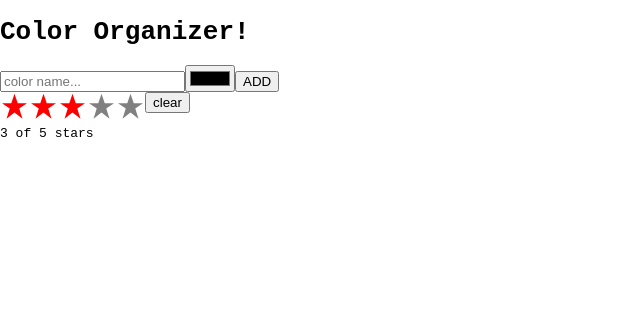
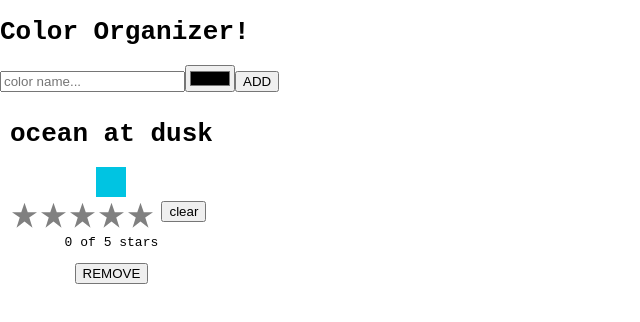
Before and after one commit to pmatsinopoulos/react-color-organizer, a React (Create React App) app: page / in a window 1280 px wide. Shown: the top 322 px of the page, without its empty margins (0-640 px from the left). Built offline with nearby package versions, Linux system fonts and the light colour scheme.

Commit message:
Add colors and remove colors.

```diff
--- a/src/App.css
+++ b/src/App.css
@@ -51,3 +51,17 @@
 .star.selected {
   background-color: red;
 }
+
+.color {
+  min-width: 150px;
+  min-height: 150px;
+  display: inline-block;
+  margin: 10px 10px;
+  text-align: center;
+}
+
+.color-background-container {
+  min-width: 30px;
+  min-height: 30px;
+  display: inline-block;
+}
--- a/src/App.js
+++ b/src/App.js
@@ -1,20 +1,43 @@
 import React, {Component} from 'react';
 import {AddColorForm} from "./AddColorForm";
-import {StarRating} from './StarRating';
+import {ColorList} from './ColorList';
+import {v4} from 'uuid';
 
 class App extends Component {
+  constructor(props) {
+    super(props);
+    this.state = {
+      colors: [{
+        id: v4(),
+        title: "ocean at dusk",
+        color: "#00c4e2",
+        rating: 0
+      }]
+    };
+    this.newColor = this.newColor.bind(this);
+    this.removeColor = this.removeColor.bind(this);
+  }
+
   // How can our App component have access to the values of the input controls of the form?
   // We can give a callback function to AddColorForm component and let it send us back the
   // values of the input controls as filled in by the user.
 
   newColor(title, color) {
     console.log(`Title is: ${title}, and color is ${color}`);
+    const newState = {colors: [...this.state.colors, {id: v4(), title, color, rating: 0}]};
+    this.setState(newState);
   }
+
+  removeColor(colorIndex) {
+    const newState = {colors: this.state.colors.filter((color, i) => i !== colorIndex)};
+    this.setState(newState);
+  }
+
   render() {
     return(
       <div>
         <AddColorForm onNewColor={this.newColor}/>
-        <StarRating starsSelected={3}/>
+        <ColorList colors={this.state.colors} onRemove={(colorIndex) => this.removeColor(colorIndex)}/>
       </div>
     )
   }
--- /dev/null
+++ b/src/Color.js
@@ -0,0 +1,22 @@
+import React from 'react';
+import {StarRating} from "./StarRating";
+
+const Color = ({color, onRemove=f=>f}) => {
+  return(
+    <div className="color">
+      <h1>{color.title}</h1>
+      <div className="color-background-container"
+        style={{backgroundColor: color.color}}>
+      </div>
+
+      <div>
+        <StarRating starsSelected={color.rating}/>
+      </div>
+      <div>
+        <button onClick={onRemove}>REMOVE</button>
+      </div>
+    </div>
+  )
+};
+
+export {Color};
--- /dev/null
+++ b/src/ColorList.js
@@ -0,0 +1,14 @@
+import React from 'react';
+import {Color} from './Color';
+
+const ColorList = ({colors = [], onRemove = f => f}) => {
+  return(
+    <div className='color-list'>
+      {
+        colors.map((color, i) => <Color key={i} color={color} onRemove={() => onRemove(i)}/>)
+      }
+    </div>
+  )
+};
+
+export {ColorList};
--- a/src/StarRating.js
+++ b/src/StarRating.js
@@ -1,40 +1,16 @@
-import React, {Component} from 'react';
+import React from 'react';
 import {Star} from './Star';
-import {PropTypes} from 'prop-types';
 
-class StarRating extends Component {
-  constructor(props) {
-    super(props);
-    this.state = {
-      starsSelected: props.starsSelected || 0
-    };
-    this.change = this.change.bind(this);
-  }
-
-  change(starsSelected) {
-    this.setState({starsSelected})
-  }
-  render() {
-    const {totalStars} = this.props;
-    const {starsSelected} = this.state;
+const StarRating = ({starsSelected=0, totalStars=5, onRate=f=>f}) => {
   return(
     <div className="starRating">
       {
-          Array(totalStars).fill().map( (_, i) => <Star key={i} selected={starsSelected > i} onClick={() => this.change(i + 1)}/>)
+        Array(totalStars).fill().map( (_, i) => <Star key={i} selected={starsSelected > i} onClick={() => onRate(i + 1)}/>)
       }
       <button onClick={() => this.change(0)}>clear</button>
       <p>{starsSelected} of {totalStars} stars</p>
     </div>
   )
-  }
-}
-
-StarRating.propTypes = {
-  totalStars: PropTypes.number
-};
-
-StarRating.defaultProps = {
-  totalStars: 5
 };
 
 export {StarRating};
```
Lines whose indentation alone changed are shown as unchanged.
